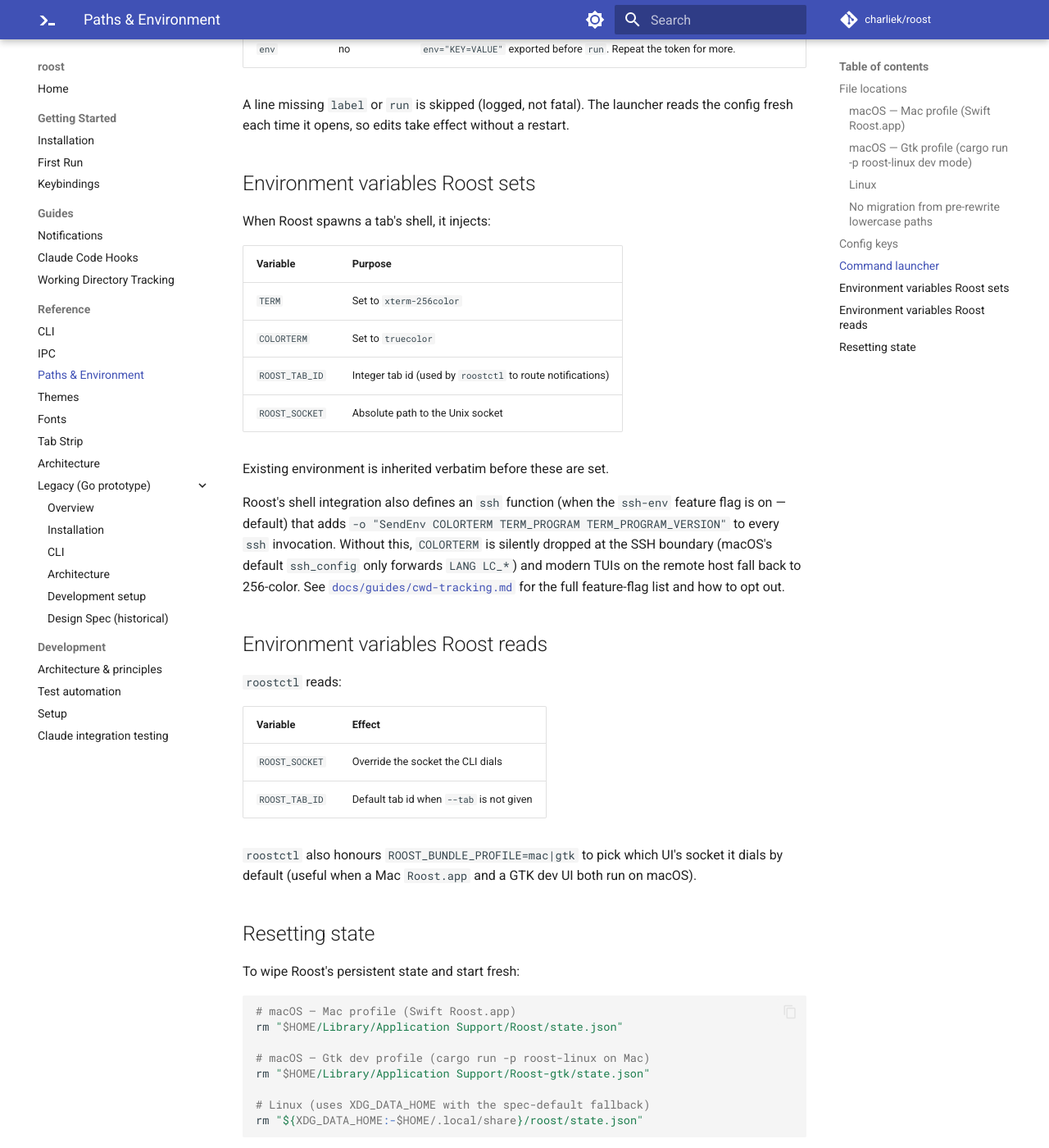
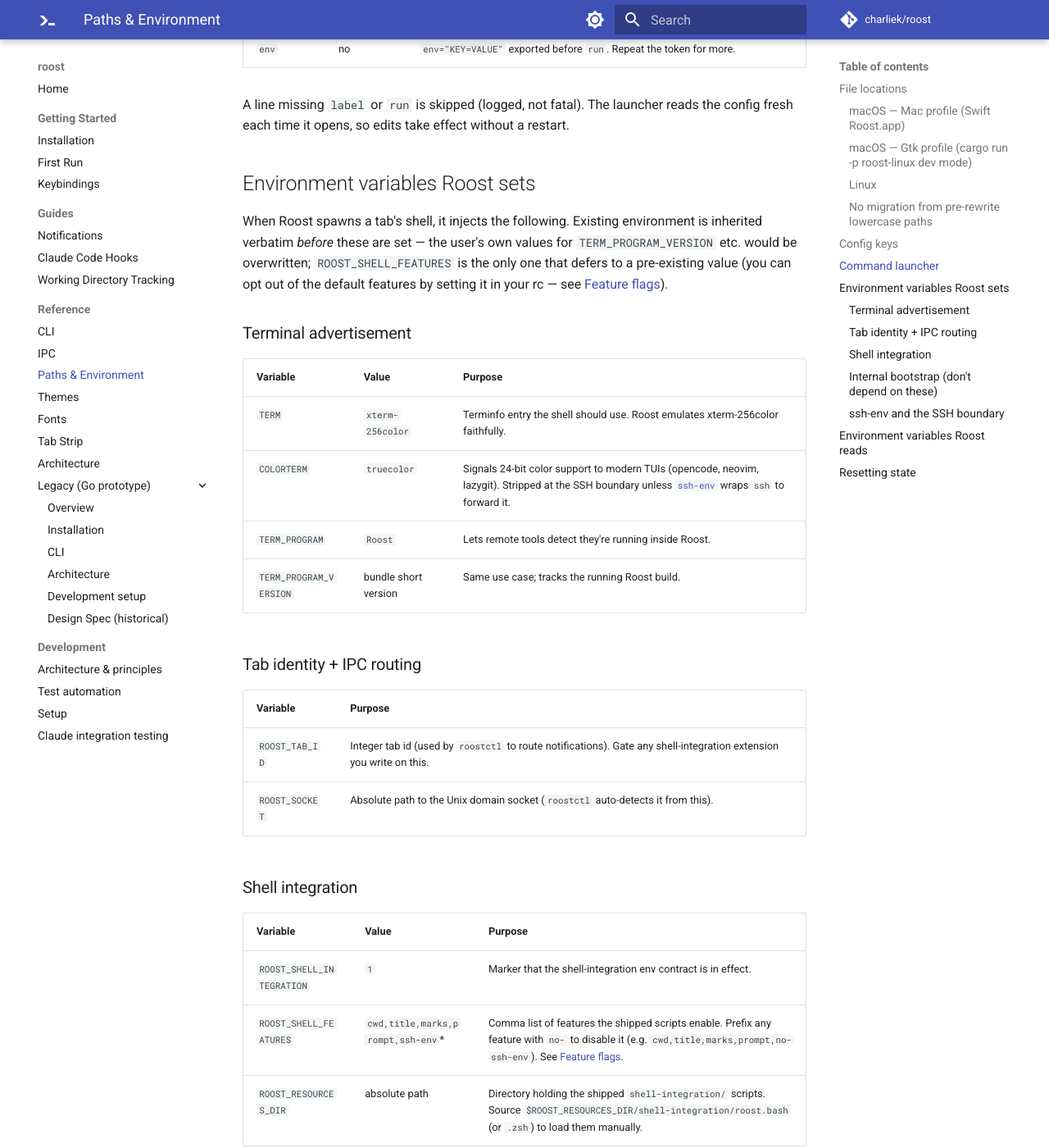
Before and after one commit to charliek/roost, an MkDocs documentation site: the page built from docs/reference/paths.md, in a window 1280 px wide and 1400 px high, scrolled down 4332 px. Shown: the whole window at 82% size. Built offline with MkDocs 1.6.1 and Material for MkDocs 9.7.7, drawn with Linux system fonts in a browser that asks for light colours; comment, search, counter and statistics services are not loaded; some of the changed text lies outside the part shown.

Commit message:
docs: complete the spawned-shell env-vars table + cross-link the two docs (#174)
Follow-up to PR #172 cursor review: docs/reference/paths.md only listed
4 of the 9 env vars Roost actually injects into a spawned shell.
docs/guides/cwd-tracking.md was more complete but missing COLORTERM.

Expand paths.md to be the canonical authoritative reference: every
var Roost injects, grouped (terminal advertisement, tab identity +
IPC routing, shell integration, internal bootstrap), with values
where they're fixed and a callout on which one defers to the inherited
value (ROOST_SHELL_FEATURES). Add a dedicated subsection on ssh-env
and the SSH-boundary env-stripping problem it solves.

Update cwd-tracking.md's smaller env table to include COLORTERM and
to cross-link paths.md as the full authoritative source.

No code changes; pure documentation.

Co-authored-by: Claude Opus 4.7 (1M context) <noreply@anthropic.com>

```diff
--- a/docs/reference/paths.md
+++ b/docs/reference/paths.md
@@ -121,25 +121,61 @@ without a restart.
 
 ## Environment variables Roost sets
 
-When Roost spawns a tab's shell, it injects:
+When Roost spawns a tab's shell, it injects the following. Existing
+environment is inherited verbatim *before* these are set — the user's
+own values for `TERM_PROGRAM_VERSION` etc. would be overwritten;
+`ROOST_SHELL_FEATURES` is the only one that defers to a pre-existing
+value (you can opt out of the default features by setting it in your
+rc — see [Feature flags](../guides/cwd-tracking.md#feature-flags)).
+
+### Terminal advertisement
+
+| Variable               | Value             | Purpose                                                                  |
+|------------------------|-------------------|--------------------------------------------------------------------------|
+| `TERM`                 | `xterm-256color`  | Terminfo entry the shell should use. Roost emulates xterm-256color faithfully. |
+| `COLORTERM`            | `truecolor`       | Signals 24-bit color support to modern TUIs (opencode, neovim, lazygit). Stripped at the SSH boundary unless [`ssh-env`](../guides/cwd-tracking.md#feature-flags) wraps `ssh` to forward it. |
+| `TERM_PROGRAM`         | `Roost`           | Lets remote tools detect they're running inside Roost.                   |
+| `TERM_PROGRAM_VERSION` | bundle short version | Same use case; tracks the running Roost build.                       |
+
+### Tab identity + IPC routing
 
 | Variable        | Purpose                                                              |
 |-----------------|----------------------------------------------------------------------|
-| `TERM`          | Set to `xterm-256color`                                              |
-| `COLORTERM`     | Set to `truecolor`                                                   |
-| `ROOST_TAB_ID`  | Integer tab id (used by `roostctl` to route notifications)              |
-| `ROOST_SOCKET`  | Absolute path to the Unix socket                                     |
+| `ROOST_TAB_ID`  | Integer tab id (used by `roostctl` to route notifications). Gate any shell-integration extension you write on this. |
+| `ROOST_SOCKET`  | Absolute path to the Unix domain socket (`roostctl` auto-detects it from this). |
 
-Existing environment is inherited verbatim before these are set.
+### Shell integration
 
-Roost's shell integration also defines an `ssh` function (when the
-`ssh-env` feature flag is on — default) that adds
+| Variable                  | Value                              | Purpose                                                 |
+|---------------------------|------------------------------------|---------------------------------------------------------|
+| `ROOST_SHELL_INTEGRATION` | `1`                                | Marker that the shell-integration env contract is in effect. |
+| `ROOST_SHELL_FEATURES`    | `cwd,title,marks,prompt,ssh-env`*  | Comma list of features the shipped scripts enable. Prefix any feature with `no-` to disable it (e.g. `cwd,title,marks,prompt,no-ssh-env`). See [Feature flags](../guides/cwd-tracking.md#feature-flags). |
+| `ROOST_RESOURCES_DIR`     | absolute path                      | Directory holding the shipped `shell-integration/` scripts. Source `$ROOST_RESOURCES_DIR/shell-integration/roost.bash` (or `.zsh`) to load them manually. |
+
+\* Default only when `ROOST_SHELL_FEATURES` is unset in the inherited
+env; set it in your rc / launch config to override.
+
+### Internal bootstrap (don't depend on these)
+
+Roost also sets `ZDOTDIR` (zsh) and `ENV` + a few `ROOST_BASH_*`
+helpers (bash auto-bootstrap) to inject the shell integration without
+requiring the user to edit their rc. These are reserved internals —
+read them if you're debugging Roost's startup, but don't build on
+them from user code.
+
+### `ssh-env` and the SSH boundary
+
+Without intervention, macOS's default `/etc/ssh/ssh_config.d/100-macos.conf`
+only forwards `LANG LC_*` over `ssh` — `COLORTERM` (and
+`TERM_PROGRAM` / `TERM_PROGRAM_VERSION`) silently drop, so modern TUIs
+on the remote host fall back to 256-color rendering. The `ssh-env`
+feature (default on) defines an `ssh` shell function that adds
 `-o "SendEnv COLORTERM TERM_PROGRAM TERM_PROGRAM_VERSION"` to every
-`ssh` invocation. Without this, `COLORTERM` is silently dropped at
-the SSH boundary (macOS's default `ssh_config` only forwards
-`LANG LC_*`) and modern TUIs on the remote host fall back to
-256-color. See [`docs/guides/cwd-tracking.md`](../guides/cwd-tracking.md#feature-flags)
-for the full feature-flag list and how to opt out.
+invocation. The remote host has to *accept* the forwarded vars
+(`sshd_config::AcceptEnv`); Debian/Ubuntu defaults only accept
+`LANG LC_*`, so the server-side setting often needs updating too.
+See [Feature flags](../guides/cwd-tracking.md#feature-flags) for the
+opt-out (`no-ssh-env`).
 
 ## Environment variables Roost reads
 
```
Also changed, not shown: docs/guides/cwd-tracking.md (+14 -10 lines).
